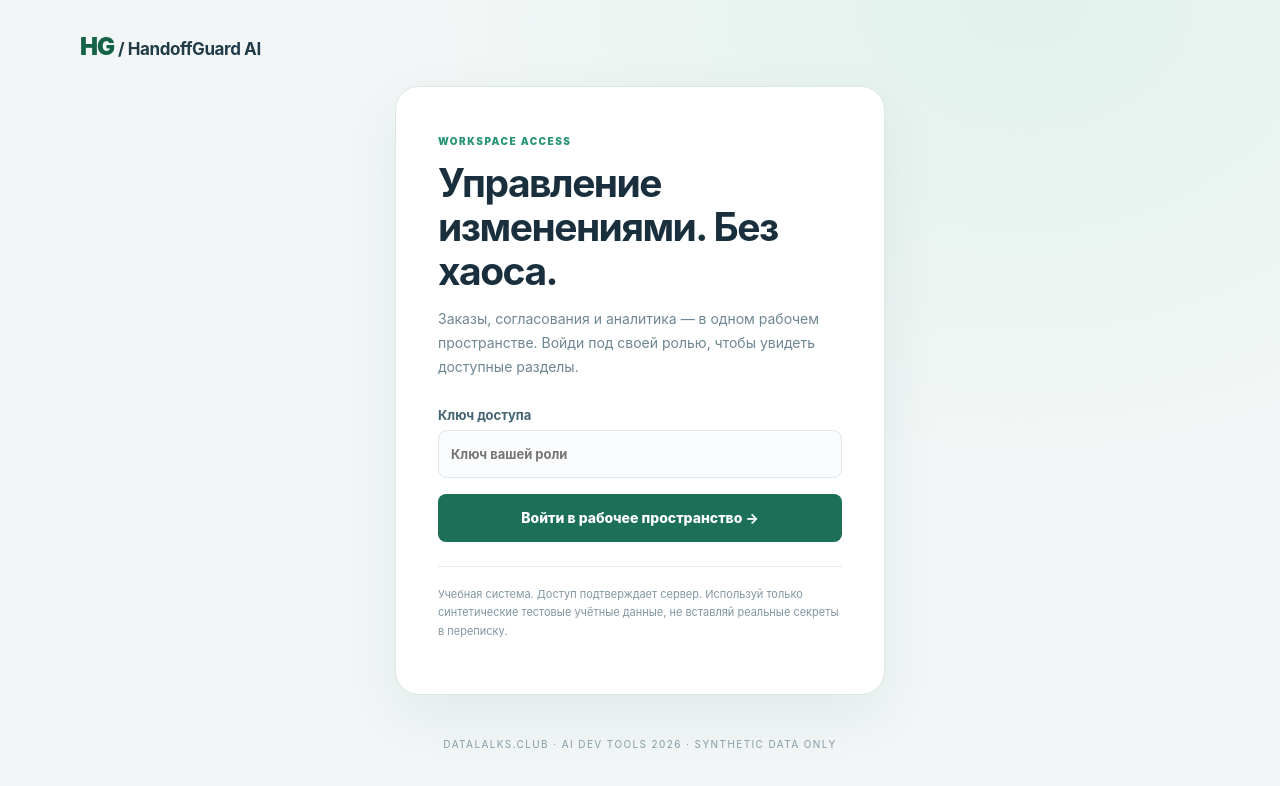
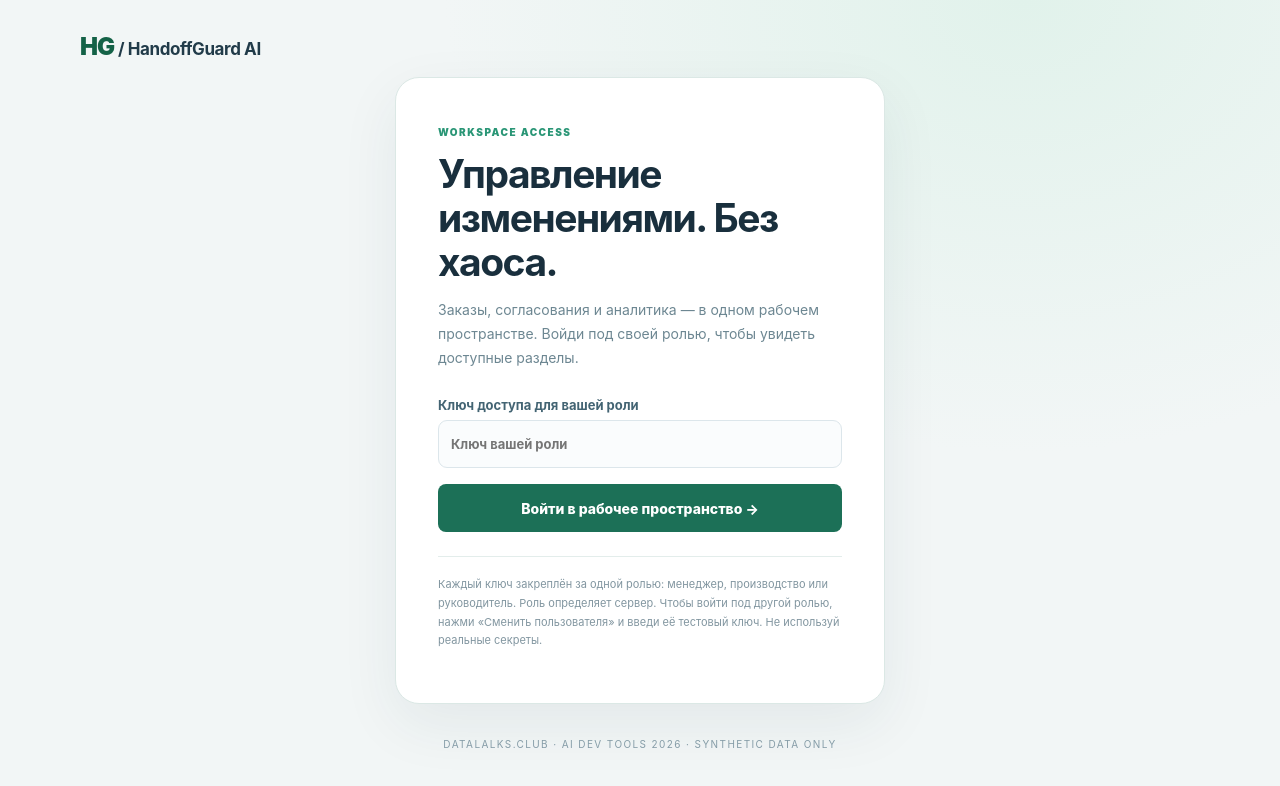
Before and after one commit to butomaya12-wq/handoffguard-ai, a React (Vite) app in the folder frontend/: page / in a window 1280 px wide. Shown: the top 786 px of the page. Built offline with nearby package versions, Linux system fonts and the light colour scheme.

Commit message:
ux(auth): explain role-bound keys and make account switch obvious (#20)

```diff
--- a/frontend/src/App.tsx
+++ b/frontend/src/App.tsx
@@ -118,14 +118,14 @@ export default function App(){
         <h1>Управление изменениями. Без хаоса.</h1>
         <p>Заказы, согласования и аналитика — в одном рабочем пространстве. Войди под своей ролью, чтобы увидеть доступные разделы.</p>
         <form onSubmit={e=>{e.preventDefault();void signIn();}}>
-          <label>Ключ доступа
+          <label>Ключ доступа для вашей роли
             <input aria-label="Ключ доступа" autoComplete="off" type="password" value={credential}
               onChange={e=>setCredential(e.target.value)} placeholder="Ключ вашей роли" required/>
           </label>
           <button className="button primary full" type="submit" disabled={authBusy}>{authBusy?'Проверяем доступ…':'Войти в рабочее пространство →'}</button>
         </form>
         {authError&&<p role="alert" className="alert error">Не удалось войти: {authError}</p>}
-        <p className="login-note">Учебная система. Доступ подтверждает сервер. Используй только синтетические тестовые учётные данные, не вставляй реальные секреты в переписку.</p>
+        <p className="login-note">Каждый ключ закреплён за одной ролью: менеджер, производство или руководитель. Роль определяет сервер. Чтобы войти под другой ролью, нажми «Сменить пользователя» и введи её тестовый ключ. Не используй реальные секреты.</p>
       </main>
       <small className="login-footer">DATALALKS.CLUB · AI DEV TOOLS 2026 · SYNTHETIC DATA ONLY</small>
     </div>;
@@ -139,20 +139,20 @@ export default function App(){
       <div className="workspace-brand"><strong>HG</strong><span>HandoffGuard <small>AI Workspace</small></span></div>
       <div className="nav-caption">РАБОЧИЕ РАЗДЕЛЫ</div>
       <nav aria-label="Основная навигация" className="workspace-nav">
-        {available.map(item=><button key={item.id} type="button" aria-current={page===item.id?'page':undefined}
+        {available.map((item,index)=><button key={item.id} type="button" aria-current={page===item.id?'page':undefined}
           className={'workspace-nav-item'+(page===item.id?' is-active':'')}
           onClick={()=>{setPage(item.id);setError('');setMessage('');}}>
-          <span className="workspace-nav-num">{item.caption}</span><span>{item.title}</span>
+          <span className="workspace-nav-num">{String(index+1).padStart(2,'0')}</span><span>{item.title}</span>
         </button>)}
       </nav>
       <div className="workspace-sidebottom">
         <div className="workspace-identity"><small>ТЕКУЩАЯ РОЛЬ</small><strong>{ROLE_LABELS[role]}</strong><span>Права проверяет FastAPI</span></div>
-        <button type="button" className="workspace-logout" onClick={signOut}>Выйти из системы ↗</button>
+        <button type="button" className="workspace-logout" onClick={signOut}>Сменить пользователя ↗</button>
       </div>
     </aside>
     <div className="workspace-main">
       <header className="workspace-top">
-        <div><span className="overline">HANDOFFGUARD / {currentPage.caption}</span><h1>{currentPage.title}</h1></div>
+        <div><span className="overline">HANDOFFGUARD / {String(available.indexOf(currentPage)+1).padStart(2,'0')}</span><h1>{currentPage.title}</h1></div>
         <div className="workspace-order-pill" title={order?.id??''}>
           <small>ТЕКУЩИЙ ЗАКАЗ</small>
           <strong>{order?order.product_code+' · V'+order.revision:'Не выбран'}</strong>
```
